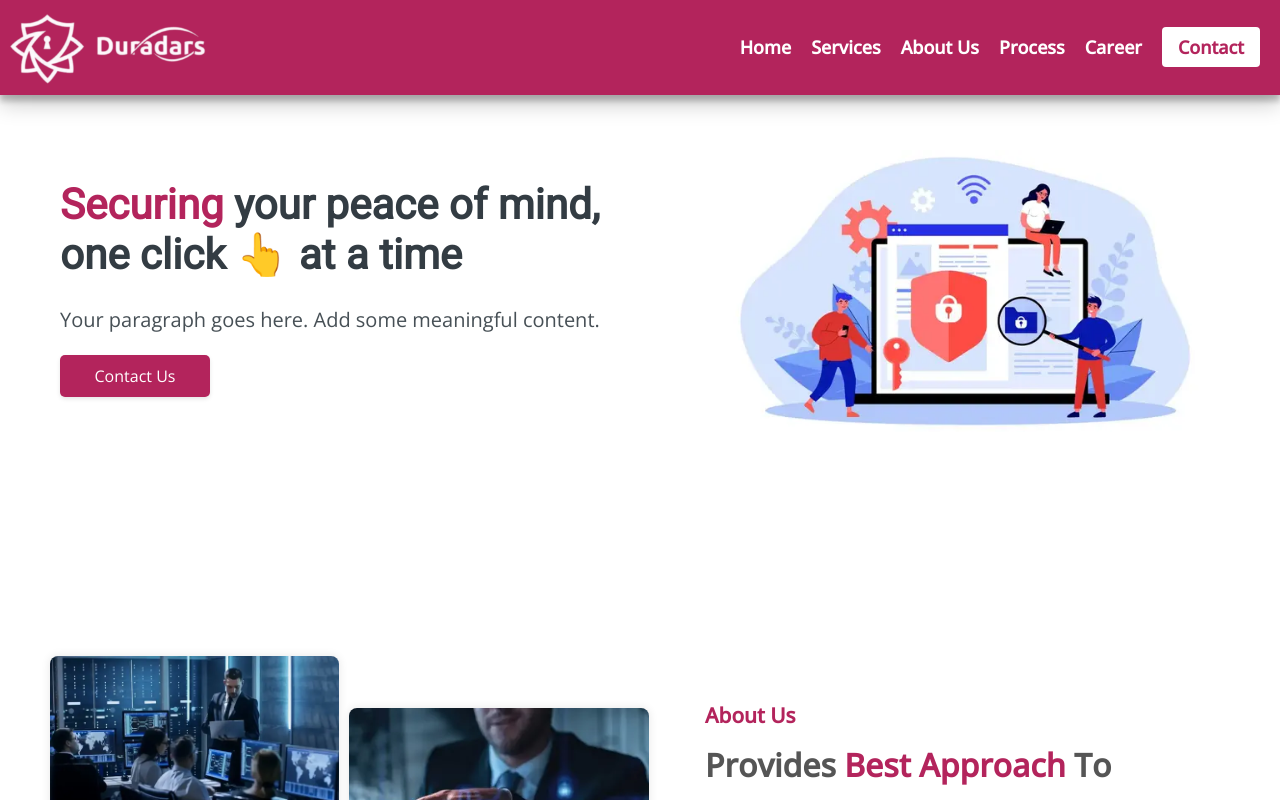
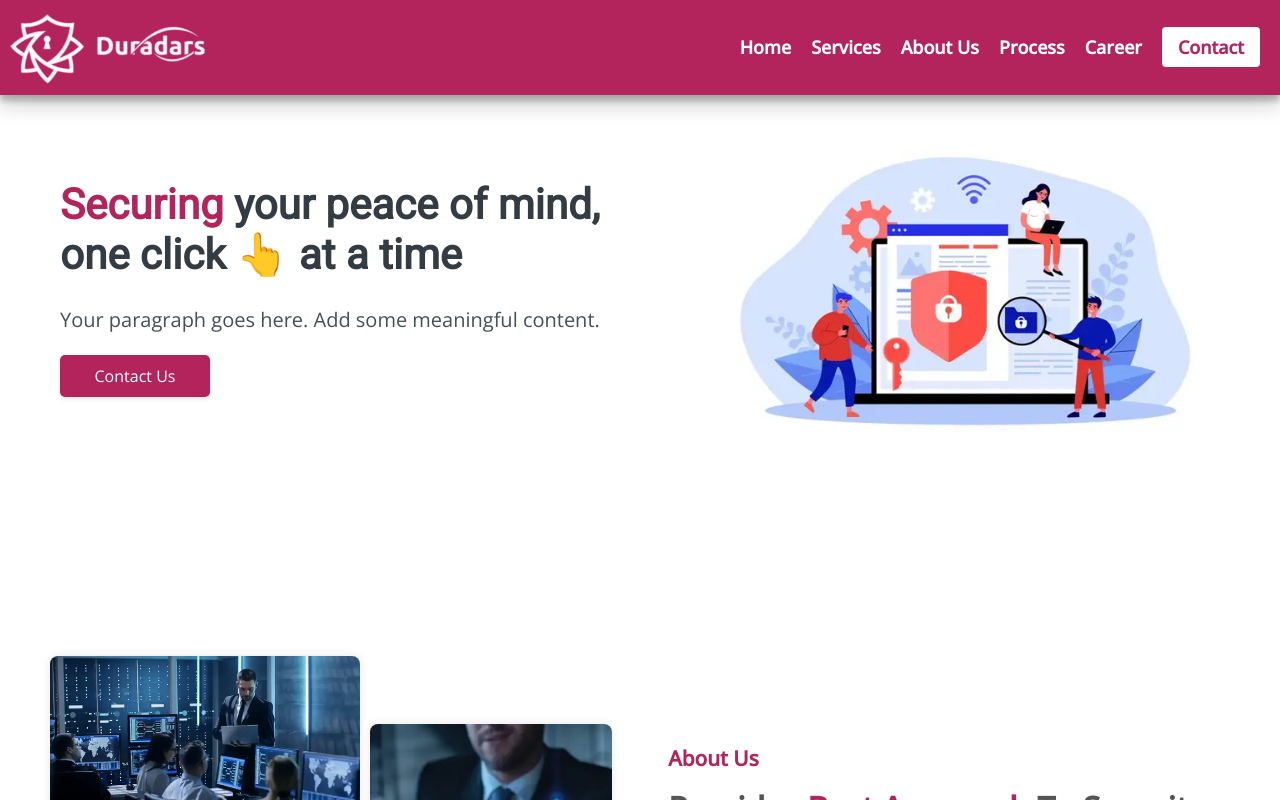
Before and after one commit to devasyarajguru/Duradars-website, a React (Vite) app: page / in a window 1280 px wide. Built offline with nearby package versions, Linux system fonts and the light colour scheme.

Commit message:
feat: Optimized images for About section

```diff
--- a/src/Components/AboutSec.jsx
+++ b/src/Components/AboutSec.jsx
@@ -17,32 +17,48 @@ const AboutSec = () => {
       <div className="about-us-container">
         {/* Image Stack Container */}
       <div className="image-stack">
+        <picture>
+          < source srcSet={`${SmallAbout1} 300w, ${MediumAbout1} 600w, ${LargeAbout1} 1200w`}
+            sizes="(max-width: 480px) 100vw, (max-width: 768px) 50vw, 30vw"/>
         <img
             src={SmallAbout1}
-            srcSet={`${SmallAbout1} 300w, ${MediumAbout1} 600w, ${LargeAbout1} 1200w`}
-            sizes="(max-width: 480px) 100vw, (max-width: 768px) 50vw, 30vw"
             alt="About Image 1"
             loading="lazy"
             className='about1-image'
+            width={300}
+            height={200}
         />
-       <img
+        </picture>
+
+        <picture>
+          <source  srcSet={`${SmallAbout2} 300w, ${MediumAbout2} 600w, ${LargeAbout2} 1200w`}
+            sizes="(max-width: 480px) 100vw, (max-width: 768px) 50vw, 30vw"/>
+          <img
             src={SmallAbout2}
-            srcSet={`${SmallAbout2} 300w, ${MediumAbout2} 600w, ${LargeAbout2} 1200w`}
-            sizes="(max-width: 480px) 100vw, (max-width: 768px) 50vw, 30vw"
             alt="About Image 2"
             loading="lazy"
             className='about2-image'
+            width={300}
+            height={200}
           />
+        </picture>
+
       </div>
         {/* Image Stack Container ends*/}
-      <img
+        <picture>
+          <source
+            srcSet={`${SmallAbout3} 300w, ${MediumAbout3} 600w, ${LargeAbout3} 1200w`}
+            sizes="(max-width: 480px) 100vw, (max-width: 768px) 50vw, 30vw"/>
+        <img
             src={SmallAbout3}
-            srcSet={`${SmallAbout3} 300w, ${MediumAbout3} 600w, ${LargeAbout3} 1200w`}
-            sizes="(max-width: 480px) 100vw, (max-width: 768px) 50vw, 30vw"
             alt="About Image 3"
             loading="lazy"
             className="side-image"
+            width={300}
+            height={200}
           />
+        </picture>
+
 
       {/* About Us Content */}
       <div className="about-us-content">
```
